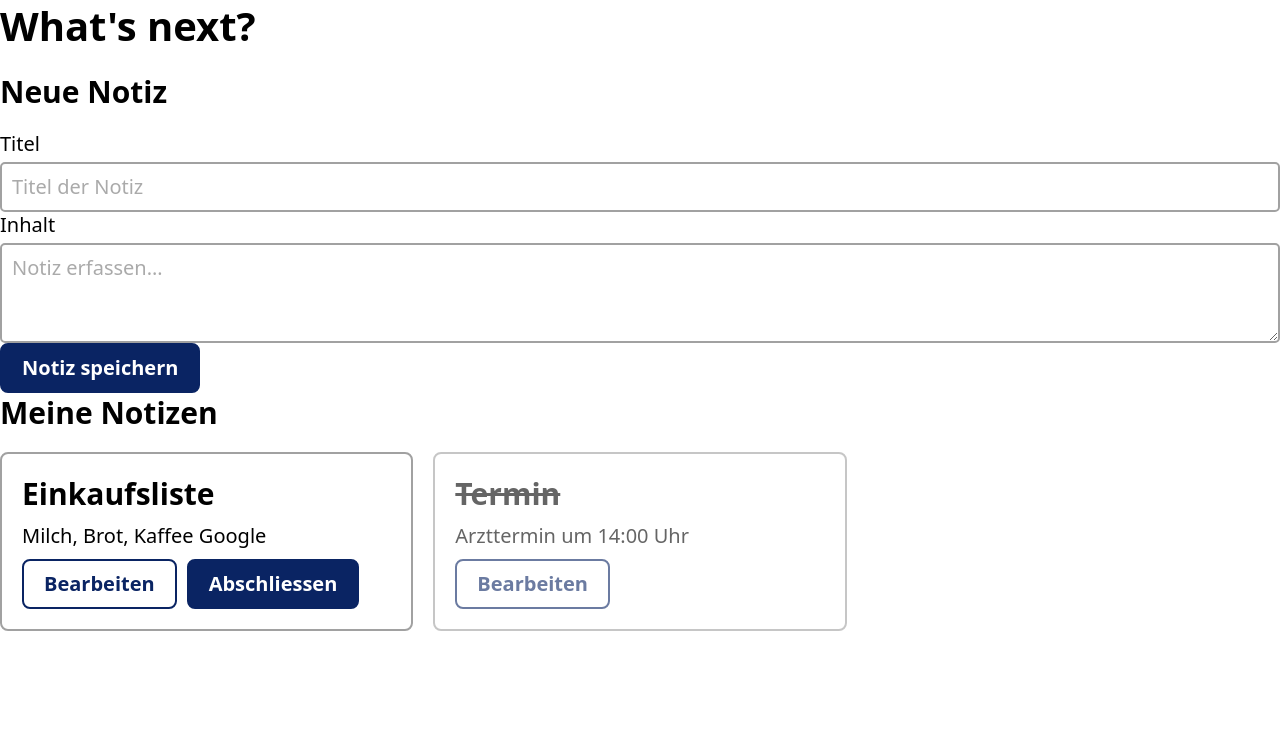
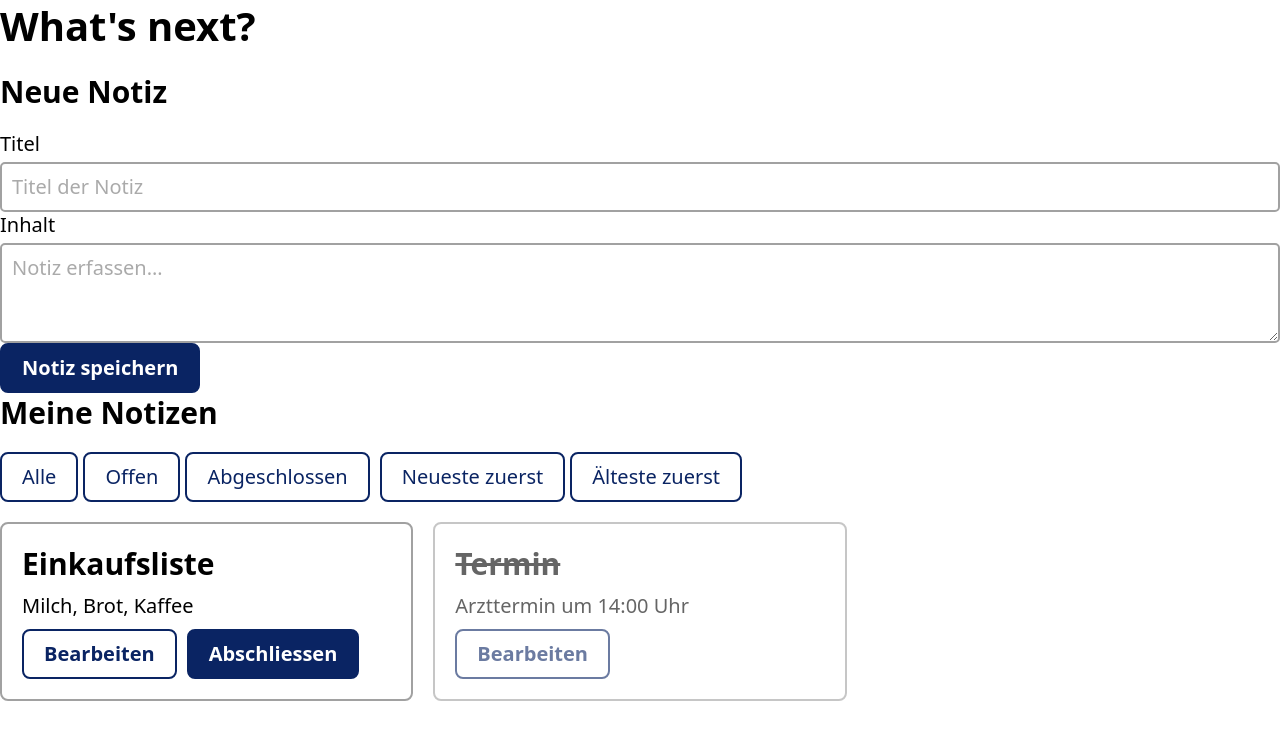
Before and after one commit to claudioForDev/OST_FEE_Projekt-1, a website: page code/public/index.html in a window 1280 px wide. Drawn offline with nearby package versions, Linux system fonts and the light colour scheme.

Commit message:
Add notes filter and sorting ui

```diff
--- a/code/public/index.html
+++ b/code/public/index.html
@@ -43,16 +43,37 @@
     <section>
       <h2>Meine Notizen</h2>
 
+      <div class="notes-controls">
+        <div class="notes-controls__group">
+          <button class="btn btn--secondary" data-filter="all">Alle</button>
+          <button class="btn btn--secondary" data-filter="open">Offen</button>
+          <button class="btn btn--secondary" data-filter="completed">
+            Abgeschlossen
+          </button>
+        </div>
+
+        <div class="notes-controls__group">
+          <button class="btn btn--secondary" data-sort="newest">
+            Neueste zuerst
+          </button>
+          <button class="btn btn--secondary" data-sort="oldest">
+            Älteste zuerst
+          </button>
+        </div>
+      </div>
+
+      <div class="notes-list">
+        <!-- note-card Elemente -->
+      </div>
+    </section>
+
     <div class="notes-list">
       <article class="note-card">
         <header class="note-card__header">
           <h3 class="note-card__title">Einkaufsliste</h3>
         </header>
 
-      <p class="note-card__content">
-        Milch, Brot, Kaffee
-        <a href="https://google.com" target="_blank">Google</a>
-      </p>
+        <p class="note-card__content">Milch, Brot, Kaffee</p>
 
         <footer class="note-card__footer">
           <button class="btn btn--secondary">Bearbeiten</button>
@@ -65,15 +86,12 @@
           <h3 class="note-card__title">Termin</h3>
         </header>
 
-      <p class="note-card__content">
-        Arzttermin um 14:00 Uhr
-      </p>
+        <p class="note-card__content">Arzttermin um 14:00 Uhr</p>
 
         <footer class="note-card__footer">
           <button class="btn btn--secondary">Bearbeiten</button>
         </footer>
       </article>
     </div>
-</section>
   </body>
 </html>
--- a/code/public/styles/index.css
+++ b/code/public/styles/index.css
@@ -192,7 +192,13 @@ p {
   align-items: center;
   justify-content: center;
 
-  font-family: system-ui, -apple-system, BlinkMacSystemFont, "Segoe UI", Arial, sans-serif;
+  font-family:
+    system-ui,
+    -apple-system,
+    BlinkMacSystemFont,
+    "Segoe UI",
+    Arial,
+    sans-serif;
   font-size: var(--font-size-body);
   font-weight: 700;
 
@@ -265,7 +271,13 @@ p {
 
 .form-input,
 .form-textarea {
-  font-family: system-ui, -apple-system, BlinkMacSystemFont, "Segoe UI", Arial, sans-serif;
+  font-family:
+    system-ui,
+    -apple-system,
+    BlinkMacSystemFont,
+    "Segoe UI",
+    Arial,
+    sans-serif;
   font-size: var(--font-size-body);
   line-height: var(--line-height-base);
 
@@ -369,6 +381,7 @@ p {
 }
 
 /* Responsive */
+
 @media (min-width: 800px) {
   .notes-list {
     grid-template-columns: repeat(2, 1fr);
@@ -380,3 +393,27 @@ p {
     grid-template-columns: repeat(3, 1fr);
   }
 }
+
+/* ==================================================
+   Components – Notes Controls
+   ================================================== */
+
+.notes-controls {
+  display: flex;
+  flex-wrap: wrap;
+  gap: var(--space-sm);
+  margin-bottom: var(--space-md);
+}
+
+/* Control group */
+
+.notes-controls__group {
+  display: flex;
+  gap: var(--space-xs);
+}
+
+/* Control button (reuse button styles) */
+
+.notes-controls .btn {
+  font-weight: 400;
+}
```
Also changed, not shown: 1 other file. Lines whose indentation alone changed are shown as unchanged.
